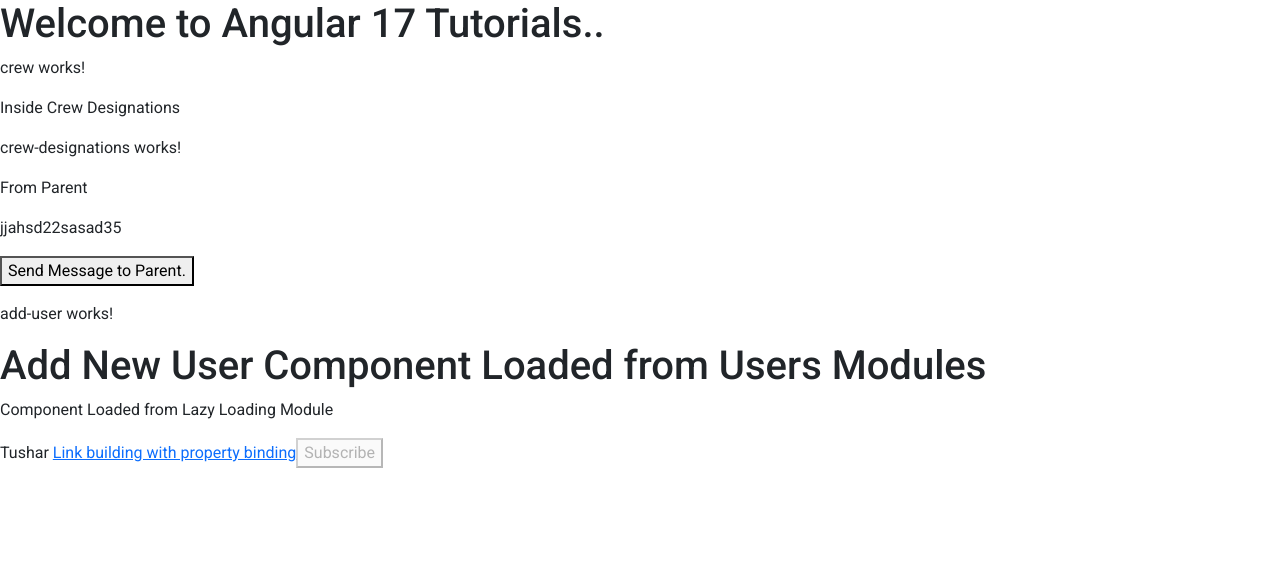
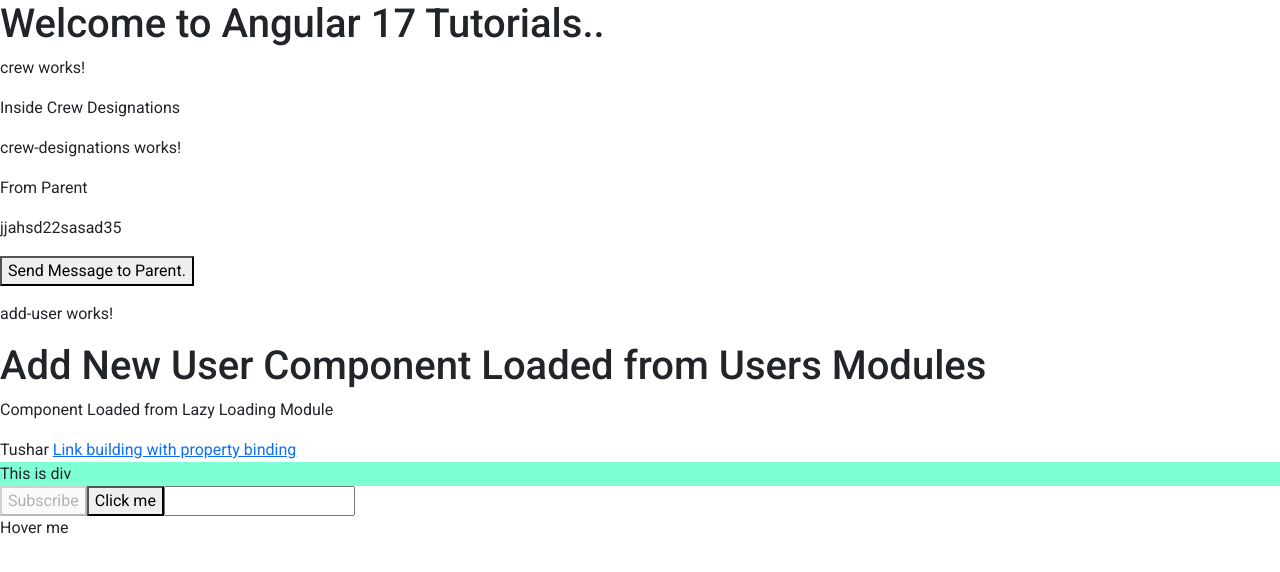
Before and after one commit to tushartari11/crew-management, an Angular app: page /admin in a window 1280 px wide. Shown: the top 572 px of the page. Built offline with nearby package versions, Linux system fonts and the light colour scheme.

Commit message:
Data Binding changes

```diff
--- a/src/app/admin/edit-user/edit-user.component.html
+++ b/src/app/admin/edit-user/edit-user.component.html
@@ -4,4 +4,14 @@
 
 <a [href]="anchorUrl">Link building with property binding</a>
 
+<div [class]="className">This is div</div>
+
 <button [disabled]="disabled">Subscribe</button>
+
+<button (click)="buttonClicked()">Click me</button>
+
+<input type="text" (keyup)="captureValue($event)" />
+
+<div (mouseover)="onMouseOver($event)" (mouseout)="onMouseOut($event)">
+  Hover me
+</div>
--- a/src/app/admin/edit-user/edit-user.component.scss
+++ b/src/app/admin/edit-user/edit-user.component.scss
@@ -0,0 +1,7 @@
+.c1 {
+  background-color: aquamarine;
+}
+
+.c2 {
+  background-color: coral;
+}
--- a/src/app/admin/edit-user/edit-user.component.ts
+++ b/src/app/admin/edit-user/edit-user.component.ts
@@ -11,4 +11,22 @@
   adminName: string = 'Tushar';
   anchorUrl: string = 'http://google.com';
   disabled: boolean = true;
+  className: string = 'c1';
+
+  buttonClicked() {
+    console.log('Button Clicked...');
+    this.className = this.className === 'c1' ? 'c2' : 'c1';
+    this.disabled = !this.disabled;
+  }
+  captureValue(event: any) {
+    console.log('captureValue: ' + event.key);
+  }
+
+  onMouseOver(event: any) {
+    this.className = this.className === 'c1' ? 'c2' : 'c1';
+  }
+
+  onMouseOut(event: any) {
+    this.className = this.className === 'c2' ? 'c1' : 'c2';
+  }
 }
```
